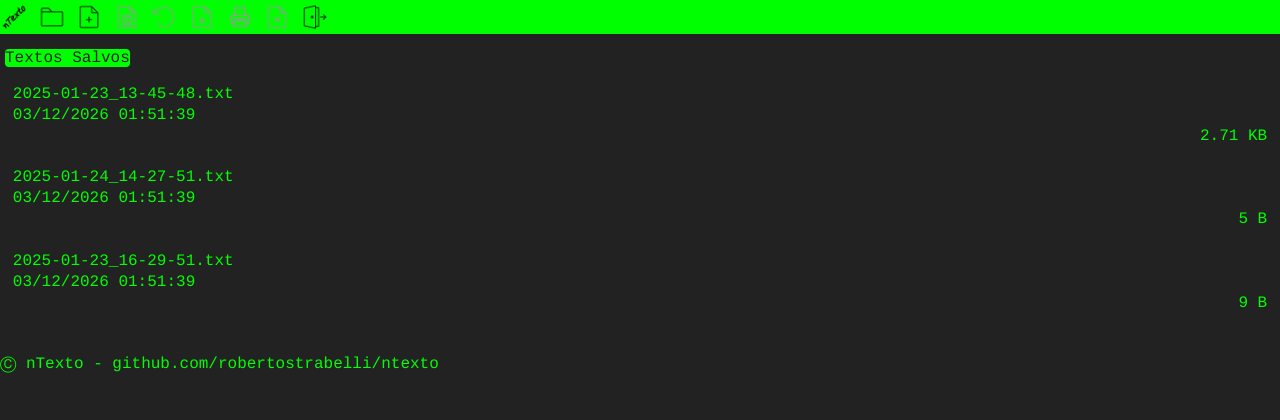
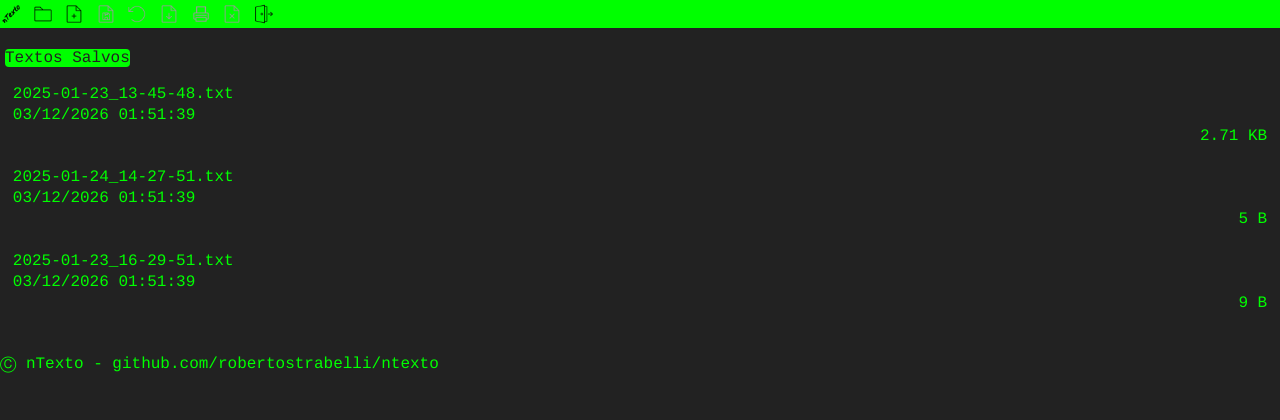
Before and after one commit to robertostrabelli/ntexto, a PHP site: page /inicio.php in a window 1280 px wide. Shown: the top 420 px of the page. Run offline with PHP 8.4, Linux system fonts and the light colour scheme; the visitor is signed in with stand-in values (Sample User, id 1).

Commit message:
Add files via upload

```diff
--- a/assets/css/style.css
+++ b/assets/css/style.css
@@ -369,7 +369,7 @@ body {
   left: 0;
   z-index: 999;
   width: 100%;
-  height: 34px;
+  height: 28px;
   vertical-align: middle;
 }
  .nomedoarquivo {
@@ -392,7 +392,7 @@ body {
   background-color:#0f0
 }
 
-.menulink img {width:28px;margin:3px 0 4px 0;}
+.menulink img {width:22px;margin:3px 0 4px 0;}
 
 a{text-decoration: none;color:#0f0}
 
```
